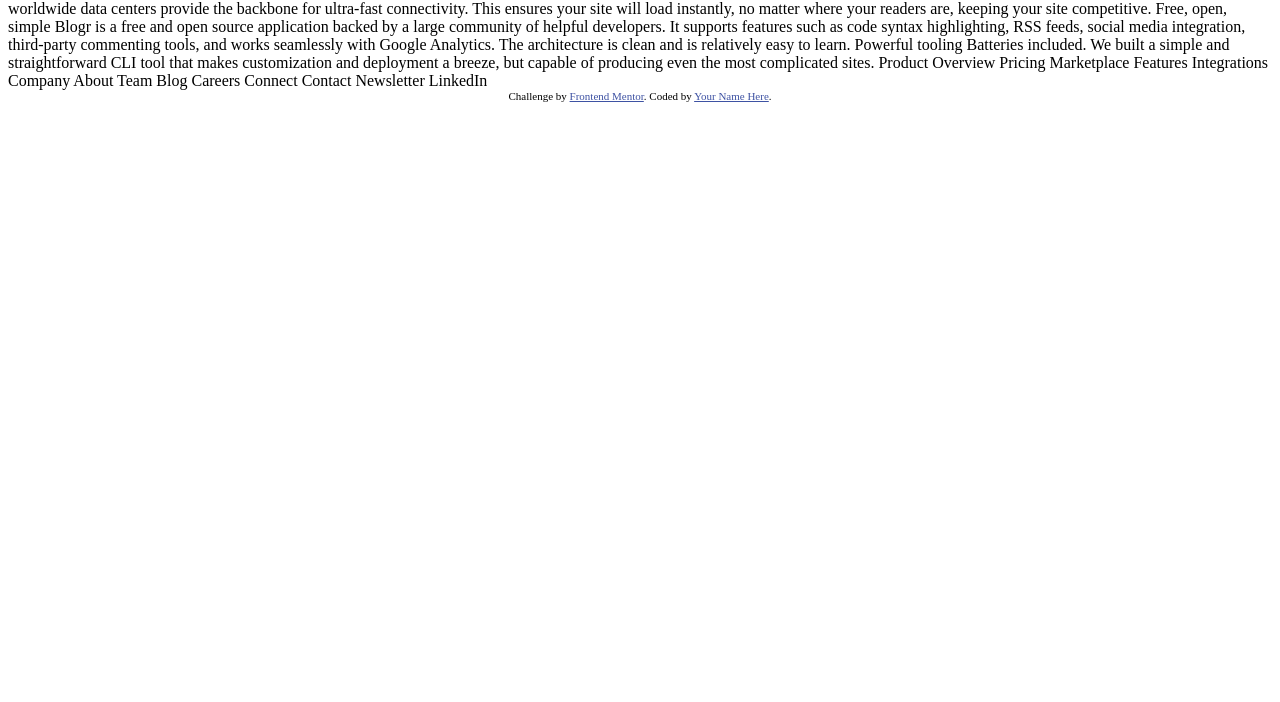
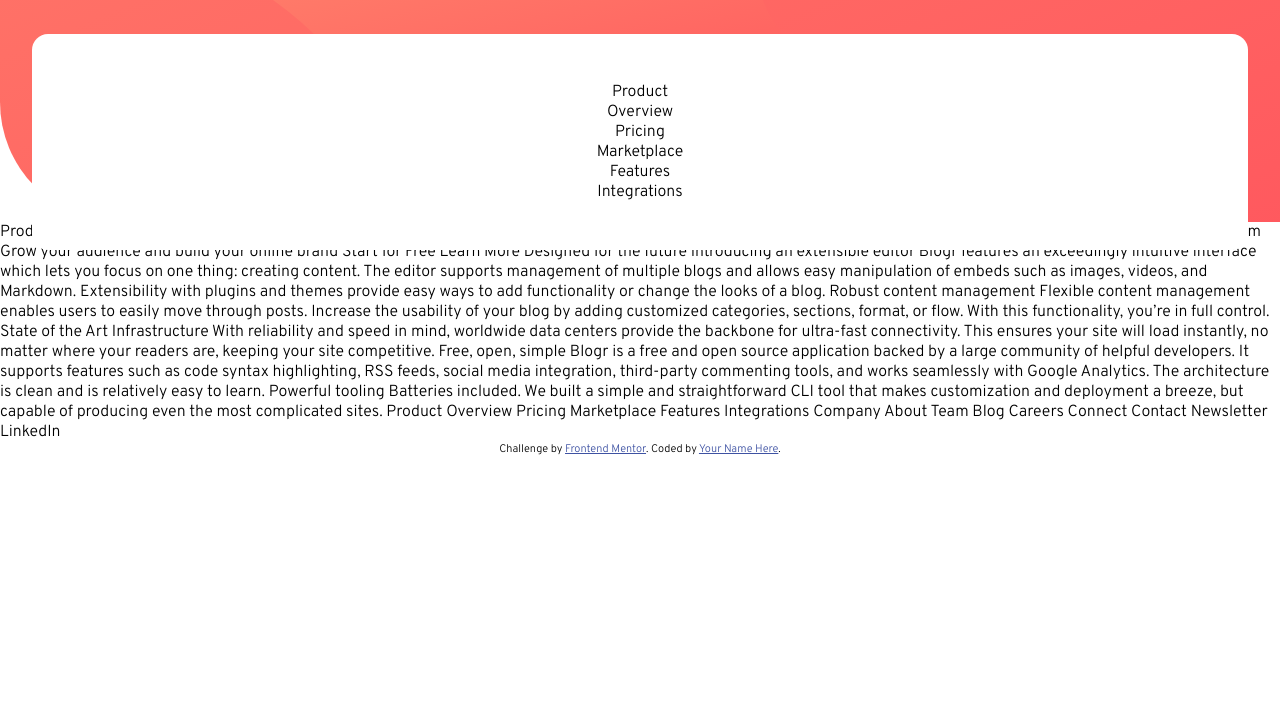
Before and after one commit to Dangles91/FrontEndMentorProjects, a plain HTML site: page blogr/index.html in a window 1280 px wide. Shown: the part 98-800 px from the top of the page. Drawn offline with Linux system fonts and the light colour scheme.

Commit message:
Started on header and nav

```diff
--- /dev/null
+++ b/blogr/css/_colours.scss
@@ -0,0 +1 @@
+$white: hsl(0, 0%, 100%);
--- /dev/null
+++ b/blogr/css/_fonts.scss
@@ -0,0 +1,4 @@
+//    font-family: 'Overpass', sans-serif;
+@import url('https://fonts.googleapis.com/css2?family=Overpass:wght@300;600&display=swap');
+//     font-family: 'Ubuntu', sans-serif;
+@import url('https://fonts.googleapis.com/css2?family=Ubuntu:wght@400;500;700&display=swap');
--- /dev/null
+++ b/blogr/css/_globals.scss
@@ -0,0 +1,2 @@
+$breakpoint-mobile: 375px;
+$breakpoint-desktop: 1440px;
--- /dev/null
+++ b/blogr/css/style.scss
@@ -0,0 +1,80 @@
+@import "globals";
+@import "colours";
+@import "fonts";
+* {
+    box-sizing: border-box;
+    margin: 0;
+    padding: 0;
+}
+
+body {
+    font-size: 16px;
+    font-family: "Overpass", sans-serif;
+    margin: 0;
+}
+
+h1,
+h2,
+h3,
+h4 {
+    font-family: "Overpass", sans-serif;
+}
+
+header {
+    display: flex;
+    width: 100%;
+    flex-direction: column;
+    height: 40vh;
+    background-image: url("images/bg-pattern-intro.svg"), linear-gradient(to bottom right, hsl(13, 100%, 72%), hsl(353, 100%, 62%));
+    background-position: center;
+    background-repeat: no-repeat;
+    border-radius: 0 0 0 100px;
+    padding: 2rem;
+    box-sizing: border-box;
+}
+
+.nav {
+    display: flex;
+    flex-direction: row;
+    justify-content: space-between;
+    align-items: center;
+    box-sizing: border-box;
+    position: relative;
+}
+
+.nav-menus {
+    text-align: center;
+    box-sizing: border-box;
+    display: flex;
+    flex-direction: column;
+    align-items: center;
+    position: absolute;
+    width: 100%;
+    top: 100px;
+    padding: 2rem 0;
+    background: $white;
+    border-radius: 16px;
+}
+
+.menu-button {
+    cursor: pointer;
+    .cross {
+        display: none;
+    }
+    &.shown {
+        .burger {
+            display: hidden;
+        }
+        .cross {
+            display: block;
+        }
+    }
+}
+
+.nav-menu {
+    padding: 1rem;
+    .nav-menu-dropdown {
+        padding: 0rem;
+        list-style: none;
+    }
+}
--- a/blogr/index.html
+++ b/blogr/index.html
@@ -1,99 +1,70 @@
 <!DOCTYPE html>
 <html lang="en">
+
 <head>
     <meta charset="UTF-8">
-  <meta name="viewport" content="width=device-width, initial-scale=1.0"> <!-- displays site properly based on user's device -->
+    <meta name="viewport" content="width=device-width, initial-scale=1.0">
+    <!-- displays site properly based on user's device -->
 
     <link rel="icon" type="image/png" sizes="32x32" href="./images/favicon-32x32.png">
+    <link rel="stylesheet" href="style.css">
 
     <title>Frontend Mentor | [Blogr]</title>
 
     <!-- Feel free to remove these styles or customise in your own stylesheet 👍 -->
     <style>
-    .attribution { font-size: 11px; text-align: center; }
-    .attribution a { color: hsl(228, 45%, 44%); }
+        .attribution {
+            font-size: 11px;
+            text-align: center;
+        }
+
+        .attribution a {
+            color: hsl(228, 45%, 44%);
+        }
     </style>
 </head>
+
 <body>
+    <header>
+        <nav class="nav">
+            <div id="#nav-logo">
+                <img src="images/logo.svg" />
+            </div>
+
+            <a class="menu-button">
+                <img class="burger" src="images/icon-hamburger.svg" />
+                <img class="cross" src="images/icon-close.svg" />
+            </a>
+
+            <div class="nav-menus">
+                <nav class="nav-menu">
+                    <p class="menu-header">
                         Product
+                    </p>
+                    <ul class="nav-menu-dropdown">
+                        <li>Overview</li>
+                        <li>Pricing</li>
+                        <li>Marketplace</li>
+                        <li>Features</li>
+                        <li>Integrations</li>
+                    </ul>
+                </nav>
+            </div>
+        </nav>
+    </header>
 
-  Overview
-  Pricing
-  Marketplace
-  Features
-  Integrations
-
-  Company
-
-  About
-  Team
-  Blog
-  Careers
-
-  Connect
-
-  Contact
-  Newsletter
-  LinkedIn
-
-  Login
-  Sign Up
-
-  A modern publishing platform
-  Grow your audience and build your online brand
-
-  Start for Free
-  Learn More
-
-  Designed for the future
-
-  Introducing an extensible editor
-  Blogr features an exceedingly intuitive interface which lets you focus on one thing: creating content.
-  The editor supports management of multiple blogs and allows easy manipulation of embeds such as images,
-  videos, and Markdown. Extensibility with plugins and themes provide easy ways to add functionality or
-  change the looks of a blog.
-
-  Robust content management
-  Flexible content management enables users to easily move through posts. Increase the usability of your blog
-  by adding customized categories, sections, format, or flow. With this functionality, you’re in full control.
-
-  State of the Art Infrastructure
-  With reliability and speed in mind, worldwide data centers provide the backbone for ultra-fast connectivity.
-  This ensures your site will load instantly, no matter where your readers are, keeping your site competitive.
-
-  Free, open, simple
-  Blogr is a free and open source application backed by a large community of helpful developers. It supports
-  features such as code syntax highlighting, RSS feeds, social media integration, third-party commenting tools,
-  and works seamlessly with Google Analytics. The architecture is clean and is relatively easy to learn.
-
-  Powerful tooling
-  Batteries included. We built a simple and straightforward CLI tool that makes customization and deployment a breeze, but
-  capable of producing even the most complicated sites.
-
-  Product
-
-  Overview
-  Pricing
-  Marketplace
-  Features
-  Integrations
-
-  Company
-
-  About
-  Team
-  Blog
-  Careers
-
-  Connect
-
-  Contact
-  Newsletter
-  LinkedIn
+    Product Overview Pricing Marketplace Features Integrations Company About Team Blog Careers Connect Contact Newsletter LinkedIn Login Sign Up A modern publishing platform Grow your audience and build your online brand Start for Free Learn More Designed
+    for the future Introducing an extensible editor Blogr features an exceedingly intuitive interface which lets you focus on one thing: creating content. The editor supports management of multiple blogs and allows easy manipulation of embeds such as
+    images, videos, and Markdown. Extensibility with plugins and themes provide easy ways to add functionality or change the looks of a blog. Robust content management Flexible content management enables users to easily move through posts. Increase the
+    usability of your blog by adding customized categories, sections, format, or flow. With this functionality, you’re in full control. State of the Art Infrastructure With reliability and speed in mind, worldwide data centers provide the backbone for
+    ultra-fast connectivity. This ensures your site will load instantly, no matter where your readers are, keeping your site competitive. Free, open, simple Blogr is a free and open source application backed by a large community of helpful developers.
+    It supports features such as code syntax highlighting, RSS feeds, social media integration, third-party commenting tools, and works seamlessly with Google Analytics. The architecture is clean and is relatively easy to learn. Powerful tooling Batteries
+    included. We built a simple and straightforward CLI tool that makes customization and deployment a breeze, but capable of producing even the most complicated sites. Product Overview Pricing Marketplace Features Integrations Company About Team Blog
+    Careers Connect Contact Newsletter LinkedIn
 
     <div class="attribution">
-    Challenge by <a href="https://www.frontendmentor.io?ref=challenge" target="_blank">Frontend Mentor</a>.
-    Coded by <a href="#">Your Name Here</a>.
+        Challenge by <a href="https://www.frontendmentor.io?ref=challenge" target="_blank">Frontend Mentor</a>. Coded by <a href="#">Your Name Here</a>.
     </div>
 </body>
+
 </html>
```
Also changed, not shown: blogr/design-notes.txt (added, +25 -0 lines), blogr/fonts.css (added), blogr/style.css (added), 2 other files. Lines whose indentation alone changed are shown as unchanged.
